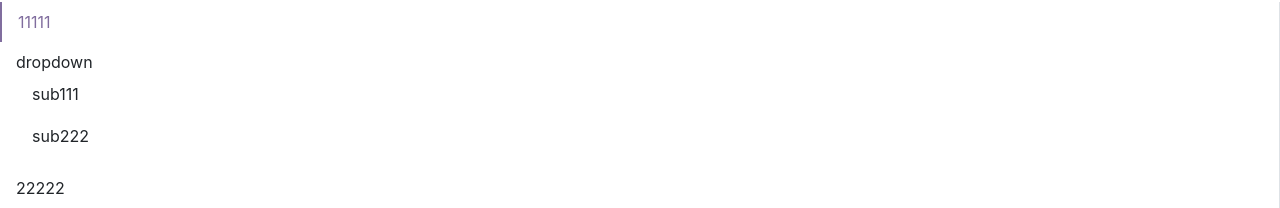
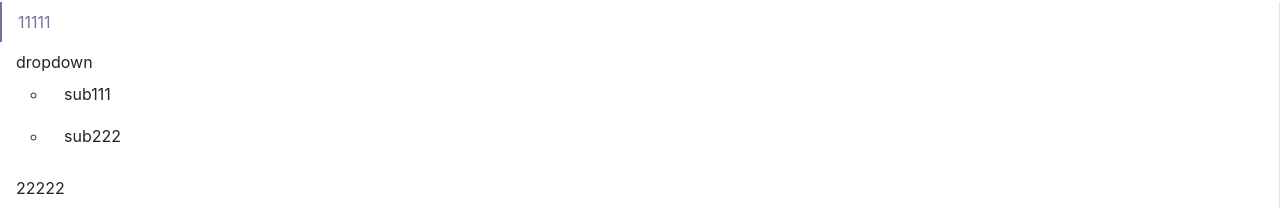
Before and after one commit to NnnLillian/Just-Antd, a React (Create React App) app: page / in a window 1280 px wide. Shown: the part 498-706 px from the top of the page. Built offline with nearby package versions, Linux system fonts and the light colour scheme.

Commit message:
fix a little

```diff
--- a/src/component/Menu/menu.tsx
+++ b/src/component/Menu/menu.tsx
@@ -39,7 +39,7 @@ export const Menu: FC<MenuProps> = (props) => {
 
     const classes = classNames('menu', className, {
         'menu-horizontal': mode === 'horizontal',
-        'menu-vertical': mode === 'vertical'
+        'menu-vertical': mode !== 'horizontal'
     })
 
     const handleClick = (index: number) => {
--- a/src/component/Menu/subMenu.tsx
+++ b/src/component/Menu/subMenu.tsx
@@ -36,7 +36,11 @@ export const SubMenu: FC<SubMenuProps> = (props) => {
                 console.error("Warning: Menu has a child which is not a MenuItem Component")
             }
         })
-        return childrenComponent
+        return (
+            <ul className="submenu">
+                {childrenComponent}
+            </ul>
+        )
     }
 
     return (
```
